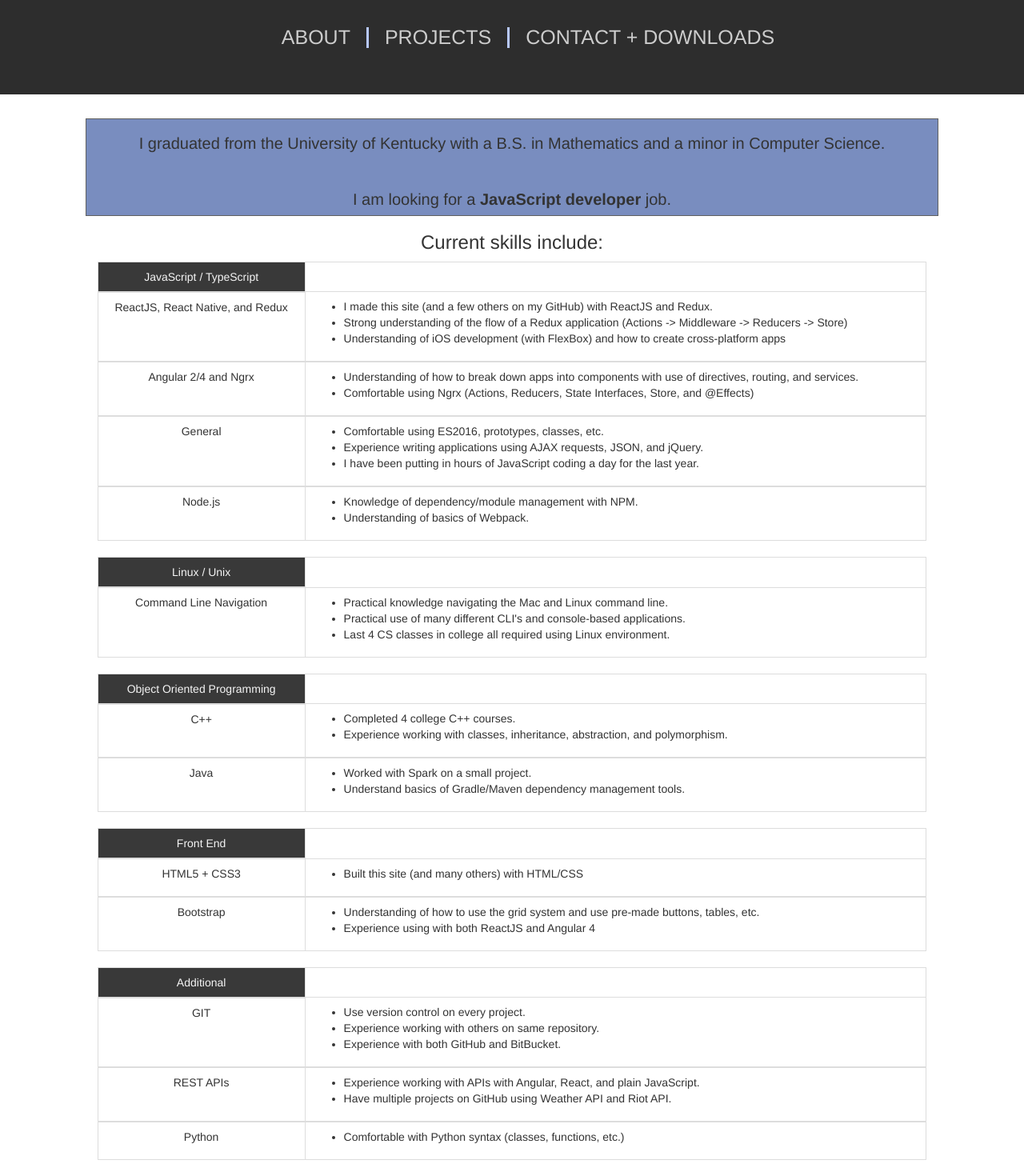
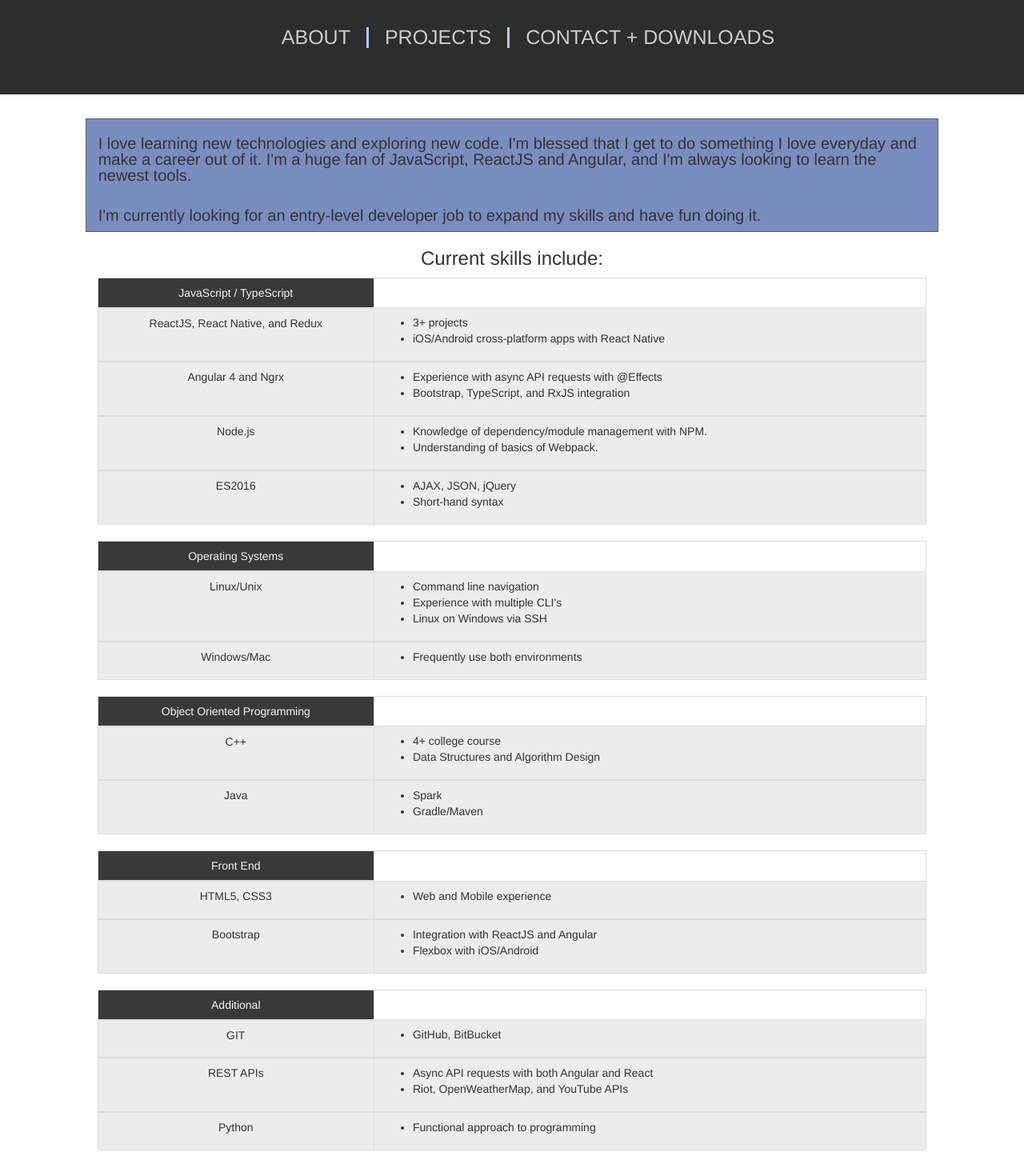
Before and after one commit to ConnerNovicki/personal_website, a React (Create React App) app: page /#/ in a window 1280 px wide. Shown: the part 133-1603 px from the top of the page at 80% size. Built offline with nearby package versions, Linux system fonts and the light colour scheme.

Commit message:
UI updates

```diff
--- a/src/components/home.js
+++ b/src/components/home.js
@@ -7,8 +7,8 @@ const chartMaker = (data) => {
   return (
     <tbody>
       <tr>
-        <td className="col-md-3">{title}</td>
-        <td className="col-md-9 uncentered-td">
+        <td className="col-md-4 offset-white-background">{title}</td>
+        <td className="col-md-8 uncentered-td offset-white-background">
           <ul>
           {bulletPoints.map(point => (
             <li>{point}</li>
@@ -48,10 +48,12 @@ const Home = () => {
   return (
     <div className="home-container">
       <div className="col-md-10 col-md-offset-1 about-me">
-        <p>I graduated from the University of Kentucky with a B.S. in Mathematics
-        and a minor in Computer Science.</p>
-        <br/>
-        <p>I am looking for a <b>JavaScript developer</b> job.</p>
+        <p>I love learning new technologies and exploring new code. I'm
+        blessed that I get to do something I love everyday and make a career out of it.
+        I'm a huge fan of JavaScript, ReactJS and Angular, and I'm always looking to learn
+        the newest tools.</p>
+        <p>I'm currently looking for an entry-level developer job to expand my skills
+        and have fun doing it.</p>
       </div>
 
       <h3 className="col-md-12">Current skills include:</h3>
@@ -64,24 +66,15 @@ const Home = () => {
           {
             title: 'ReactJS, React Native, and Redux',
             bulletPoints: [
-              'I made this site (and a few others on my GitHub) with ReactJS and Redux.',
-              'Strong understanding of the flow of a Redux application (Actions -> Middleware -> Reducers -> Store)',
-              'Understanding of iOS development (with FlexBox) and how to create cross-platform apps'
+              '3+ projects',
+              'iOS/Android cross-platform apps with React Native'
             ]
           },
           {
-            title: 'Angular 2/4 and Ngrx',
+            title: 'Angular 4 and Ngrx',
             bulletPoints: [
-              'Understanding of how to break down apps into components with use of directives, routing, and services.',
-              'Comfortable using Ngrx (Actions, Reducers, State Interfaces, Store, and @Effects)'
-            ]
-          },
-          {
-            title: 'General',
-            bulletPoints: [
-              'Comfortable using ES2016, prototypes, classes, etc.',
-              'Experience writing applications using AJAX requests, JSON, and jQuery.',
-              'I have been putting in hours of JavaScript coding a day for the last year.'
+              'Experience with async API requests with @Effects',
+              'Bootstrap, TypeScript, and RxJS integration'
             ]
           },
           {
@@ -90,19 +83,32 @@ const Home = () => {
               'Knowledge of dependency/module management with NPM.',
               'Understanding of basics of Webpack.'
             ]
-          }
+          },
+          {
+            title: 'ES2016',
+            bulletPoints: [
+              'AJAX, JSON, jQuery',
+              'Short-hand syntax'
+            ]
+          },
         ]
       )}
 
       {tableMaker(
-        'Linux / Unix',
+        'Operating Systems',
         [
           {
-            title: 'Command Line Navigation',
+            title: 'Linux/Unix',
             bulletPoints: [
-              'Practical knowledge navigating the Mac and Linux command line.',
-              'Practical use of many different CLI\'s and console-based applications.',
-              'Last 4 CS classes in college all required using Linux environment.'
+              'Command line navigation',
+              'Experience with multiple CLI\'s',
+              'Linux on Windows via SSH'
+            ]
+          },
+          {
+            title: 'Windows/Mac',
+            bulletPoints: [
+              'Frequently use both environments'
             ]
           }
         ]
@@ -114,15 +120,15 @@ const Home = () => {
           {
             title: 'C++',
             bulletPoints: [
-              'Completed 4 college C++ courses.',
-              'Experience working with classes, inheritance, abstraction, and polymorphism.'
+              '4+ college course',
+              'Data Structures and Algorithm Design'
             ]
           },
           {
             title: 'Java',
             bulletPoints: [
-              'Worked with Spark on a small project.',
-              'Understand basics of Gradle/Maven dependency management tools.'
+              'Spark',
+              'Gradle/Maven'
             ]
           }
         ]
@@ -132,16 +138,16 @@ const Home = () => {
         'Front End',
         [
           {
-            title: 'HTML5 + CSS3',
+            title: 'HTML5, CSS3',
             bulletPoints: [
-              'Built this site (and many others) with HTML/CSS'
+              'Web and Mobile experience'
             ]
           },
           {
             title: 'Bootstrap',
             bulletPoints: [
-              'Understanding of how to use the grid system and use pre-made buttons, tables, etc.',
-              'Experience using with both ReactJS and Angular 4'
+              'Integration with ReactJS and Angular',
+              'Flexbox with iOS/Android'
             ]
           }
         ]
@@ -153,22 +159,20 @@ const Home = () => {
           {
             title: 'GIT',
             bulletPoints: [
-              'Use version control on every project.',
-              'Experience working with others on same repository.',
-              'Experience with both GitHub and BitBucket.'
+              'GitHub, BitBucket'
             ]
           },
           {
             title: 'REST APIs',
             bulletPoints: [
-              'Experience working with APIs with Angular, React, and plain JavaScript.',
-              'Have multiple projects on GitHub using Weather API and Riot API.'
+              'Async API requests with both Angular and React',
+              'Riot, OpenWeatherMap, and YouTube APIs'
             ]
           },
           {
             title: 'Python',
             bulletPoints: [
-              'Comfortable with Python syntax (classes, functions, etc.)'
+              'Functional approach to programming'
             ]
           }
         ]
--- a/style/home.css
+++ b/style/home.css
@@ -4,6 +4,7 @@
 }
 
 .about-me {
+  text-align: left;
   border-style: solid;
   border-color: rgb(96, 96, 96);
   border-width: 1px;
@@ -26,3 +27,7 @@
 .uncentered-td {
   text-align: left;
 }
+
+.offset-white-background {
+  background-color: rgb(236, 236, 236);
+}
```
